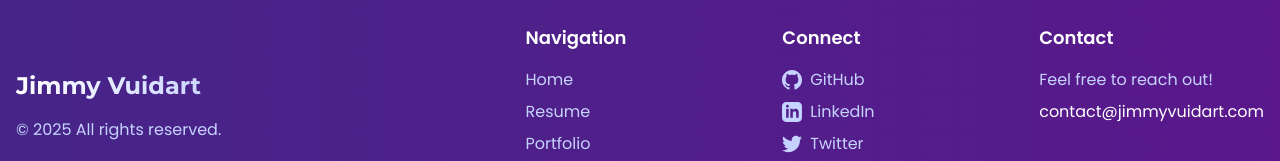
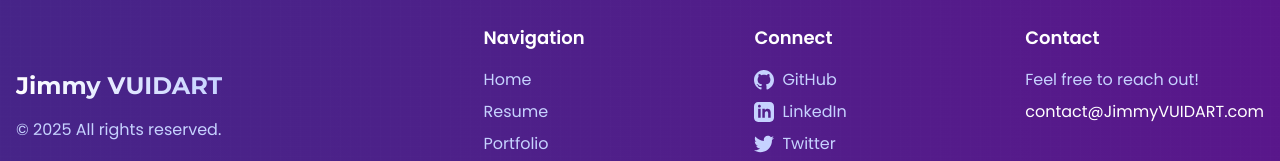
Before and after one commit to jimmy-vuidart/jimmy-vuidart-com, an Astro site: page / in a window 1280 px wide. Shown: the part 1861-2022 px from the top of the page. Built offline with nearby package versions, Linux system fonts and the light colour scheme; Astro itself is replaced by a stand-in of ours.

Commit message:
feat(): misc

```diff
--- a/astro.config.mjs
+++ b/astro.config.mjs
@@ -3,8 +3,6 @@ import { defineConfig } from "astro/config";
 import tailwindcss from "@tailwindcss/vite";
 
 import preact from "@astrojs/preact";
-
-import node from "@astrojs/node";
 
 // https://astro.build/config
 export default defineConfig({
@@ -14,7 +12,4 @@ export default defineConfig({
 
   integrations: [preact()],
 
-  adapter: node({
-    mode: "standalone",
-  }),
 });
--- a/package.json
+++ b/package.json
@@ -1,5 +1,5 @@
 {
-  "name": "jimmy-vuidart-com",
+  "name": "Jimmy-VUIDART-com",
   "type": "module",
   "version": "0.0.1",
   "scripts": {
@@ -9,7 +9,6 @@
     "astro": "astro"
   },
   "dependencies": {
-    "@astrojs/node": "^9.2.2",
     "@astrojs/preact": "^4.1.0",
     "@tailwindcss/vite": "^4.1.11",
     "aos": "3.0.0-beta.6",
--- a/src/components/About.astro
+++ b/src/components/About.astro
@@ -9,8 +9,8 @@ export interface Props {
 const {
   title = "About Me",
   content = "I'm a passionate professional with expertise in web development and design. With years of experience in the industry, I've helped numerous clients bring their digital visions to life through creative solutions and technical excellence.",
-  imageSrc = "https://via.placeholder.com/600x400?text=Jimmy+Vuidart",
-  imageAlt = "Jimmy Vuidart"
+  imageSrc = "https://via.placeholder.com/600x400?text=Jimmy+VUIDART",
+  imageAlt = "Jimmy VUIDART"
 } = Astro.props;
 ---
 
--- a/src/layouts/Layout.astro
+++ b/src/layouts/Layout.astro
@@ -9,7 +9,7 @@ export interface Props {
   description?: string;
 }
 
-const { title, description = "Professional page of Jimmy Vuidart" } =
+const { title, description = "Professional page of Jimmy VUIDART" } =
   Astro.props;
 ---
 
@@ -100,7 +100,7 @@ const { title, description = "Professional page of Jimmy Vuidart" } =
               href="/"
               class="bg-gradient-to-r from-indigo-600 to-purple-600 bg-clip-text font-['Montserrat',sans-serif] text-2xl font-bold text-transparent transition-all duration-300 hover:from-purple-600 hover:to-indigo-600"
             >
-              Jimmy Vuidart
+              Jimmy VUIDART
             </a>
             <div class="flex items-center">
               <nav class="mr-6">
@@ -154,7 +154,7 @@ const { title, description = "Professional page of Jimmy Vuidart" } =
             <div
               class="mb-4 bg-gradient-to-r from-white to-indigo-200 bg-clip-text font-['Montserrat',sans-serif] text-2xl font-bold text-transparent"
             >
-              Jimmy Vuidart
+              Jimmy VUIDART
             </div>
             <p class="text-indigo-200">
               &copy; {new Date().getFullYear()} All rights reserved.
@@ -259,10 +259,10 @@ const { title, description = "Professional page of Jimmy Vuidart" } =
               <h3 class="mb-4 text-lg font-semibold text-white">Contact</h3>
               <p class="mb-2 text-indigo-200">Feel free to reach out!</p>
               <a
-                href="mailto:contact@jimmyvuidart.com"
+                href="mailto:contact@JimmyVUIDART.com"
                 class="text-white transition-colors hover:text-indigo-300"
               >
-                contact@jimmyvuidart.com
+                contact@JimmyVUIDART.com
               </a>
             </div>
           </div>
--- a/src/pages/api/generate-resume-pdf.ts
+++ b/src/pages/api/generate-resume-pdf.ts
@@ -256,7 +256,7 @@ export const GET: APIRoute = async () => {
       status: 200,
       headers: {
         'Content-Type': 'application/pdf',
-        'Content-Disposition': 'inline; filename="jimmy-vuidart-resume.pdf"'
+        'Content-Disposition': 'inline; filename="Jimmy-VUIDART-resume.pdf"'
       }
     });
   } catch (error) {
--- a/src/pages/index.astro
+++ b/src/pages/index.astro
@@ -24,9 +24,9 @@ const features = [
 ];
 ---
 
-<Layout title="Jimmy Vuidart - Professional Portfolio">
+<Layout title="Jimmy VUIDART - Professional Portfolio">
   <Hero
-    title="Jimmy Vuidart"
+    title="Jimmy VUIDART"
     subtitle="Web Developer & Designer creating modern digital experiences"
   />
 
--- a/src/pages/portfolio.astro
+++ b/src/pages/portfolio.astro
@@ -7,7 +7,7 @@ import { portfolioData } from "../shared/data/portfolio-data";
 const { items } = portfolioData;
 ---
 
-<Layout title="Jimmy Vuidart - Portfolio" description="Portfolio of projects by Jimmy Vuidart, Web Developer & Designer">
+<Layout title="Jimmy VUIDART - Portfolio" description="Portfolio of projects by Jimmy VUIDART, Web Developer & Designer">
   <!-- Hero Section -->
   <div class="relative py-20 bg-gradient-to-br from-indigo-600 to-purple-700 overflow-hidden">
     <!-- Background Elements -->
--- a/src/pages/resume.astro
+++ b/src/pages/resume.astro
@@ -12,7 +12,7 @@ import { resumeData } from "../shared/data/resume-data";
 const { professionalSummary, workExperience, education, skills, certifications } = resumeData;
 ---
 
-<Layout title="Jimmy Vuidart - Resume" description="Professional resume of Jimmy Vuidart, Web Developer & Designer">
+<Layout title="Jimmy VUIDART - Resume" description="Professional resume of Jimmy VUIDART, Web Developer & Designer">
   <!-- Hero Section -->
   <div class="relative py-20 bg-gradient-to-br from-indigo-600 to-purple-700 overflow-hidden">
     <!-- Background Elements -->
--- a/src/shared/data/portfolio-data.ts
+++ b/src/shared/data/portfolio-data.ts
@@ -11,7 +11,7 @@ export const portfolioData: PortfolioData = {
       summary: 'A full-featured e-commerce platform built with React, Node.js, and MongoDB. Includes product management, shopping cart, user authentication, and payment processing.',
       image: 'https://placehold.co/800x600?text=E-Commerce+Platform',
       link: 'https://example.com/ecommerce',
-      github: 'https://github.com/jimmyvuidart/ecommerce-platform',
+      github: 'https://github.com/JimmyVUIDART/ecommerce-platform',
       date: '2023',
       isShowcased: true
     },
@@ -29,7 +29,7 @@ export const portfolioData: PortfolioData = {
       summary: 'A responsive portfolio website built with Astro and Tailwind CSS. Features smooth animations and optimized performance.',
       image: 'https://placehold.co/800x600?text=Portfolio+Website',
       link: 'https://example.com/portfolio',
-      github: 'https://github.com/jimmyvuidart/portfolio-website',
+      github: 'https://github.com/JimmyVUIDART/portfolio-website',
       date: '2022'
     },
     {
@@ -61,7 +61,7 @@ export const portfolioData: PortfolioData = {
       summary: 'A social networking platform with profiles, posts, and messaging. Built with MERN stack (MongoDB, Express, React, Node.js).',
       image: 'https://placehold.co/800x600?text=Social+Network+App',
       link: 'https://example.com/social',
-      github: 'https://github.com/jimmyvuidart/social-network',
+      github: 'https://github.com/JimmyVUIDART/social-network',
       date: '2020',
       isShowcased: true
     }
--- a/src/shared/data/resume-data.ts
+++ b/src/shared/data/resume-data.ts
@@ -30,7 +30,7 @@ export interface Certification {
 
 // Resume data
 export const resumeData = {
-  name: "Jimmy Vuidart",
+  name: "Jimmy VUIDART",
   title: "Web Developer & Designer",
   professionalSummary: "Experienced web developer and designer with a passion for creating modern, responsive, and user-friendly digital experiences. Skilled in front-end and back-end technologies with a strong focus on delivering high-quality solutions that meet business objectives.",
 
@@ -111,7 +111,7 @@ export const resumeData = {
   ],
 
   contact: {
-    email: "contact@jimmyvuidart.com",
+    email: "contact@JimmyVUIDART.com",
     phone: "+1 (555) 123-4567",
     location: "San Francisco, CA"
   }
```
Also changed, not shown: pnpm-lock.yaml, 1 other file.
